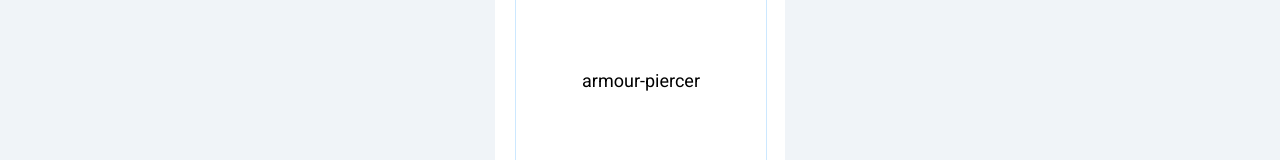
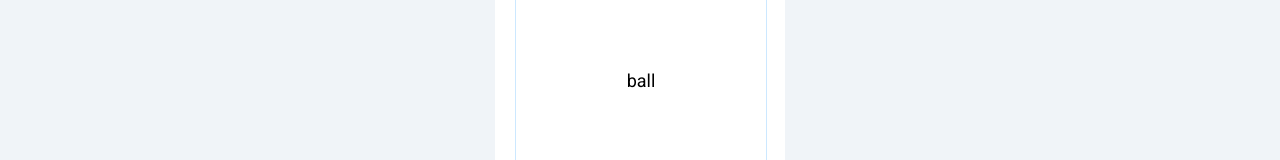
Before and after one commit to Abusik019/ps-vue-app, a Vue app: page / in a window 1280 px wide. Shown: the part 395-555 px from the top of the page. Built offline with nearby package versions, Linux system fonts and the light colour scheme.

Commit message:
les reactive

```diff
--- a/package.json
+++ b/package.json
@@ -20,6 +20,7 @@
     "eslint-plugin-vue": "^10.9.1",
     "globals": "^15.15.0",
     "prettier": "^3.8.3",
+    "sass-embedded": "^1.99.0",
     "vite": "^8.0.10",
     "vue-eslint-parser": "^10.4.0"
   }
--- a/src/App.vue
+++ b/src/App.vue
@@ -1,18 +1,31 @@
 <script setup>
+import { ref } from 'vue';
 import Score from './components/Score.vue';
 import Button from './components/Button.vue';
 import Card from './components/Card.vue';
+
+const score = ref(100);
+const card = ref({
+	word: "ball",
+	translation: "мяч",
+	state: "closed",
+	status: "pending"
+});
+
+function stateUpdate(){
+	card.value.state = card.value.state === 'closed' ? 'opened' : 'closed';
+}
 
 </script>
 
 <template>
 	<header class="header">
 		<h1>Запомни слово</h1>
-		<Score value="100"/>
+		<Score :value="score"/>
 	</header>
 	<main class="main">
 		<!-- <Button>Начать игру</Button> -->
-		 <Card />
+		 <Card v-bind="card" @rotate="stateUpdate"/>
 	</main>
 </template>
 
--- a/src/components/Card.vue
+++ b/src/components/Card.vue
@@ -1,12 +1,29 @@
 <script setup>
 import { ref } from 'vue';
 
+const props = defineProps({
+    word: {
+        type: String,
+        default: ''
+    },
+    translation: {
+        type: String,
+        default: ''
+    },
+    state: {
+        type: String,
+        default: 'closed'
+    },
+    status: {
+        type: String,
+        default: 'pending'
+    },
+})
+
 const emit = defineEmits(['rotate', 'changeStatus']);
-const isFlipped = ref(false);
 
 const handleRotate = () => {
-    isFlipped.value = !isFlipped.value;
-    emit('rotate', isFlipped.value);
+    emit('rotate', props.state);
 }
 </script>
 
@@ -14,7 +31,7 @@ const handleRotate = () => {
     <div class="card">
         <div class="content">
             <span class="index">02</span>
-            <h3>{{ isFlipped ? 'бронебойщик' : 'armour-piercer' }}</h3>
+            <h3>{{ state == 'opened' ? translation : word }}</h3>
             <button class="rotate" @click="handleRotate">Перевернуть</button>
         </div>
     </div>
```
Also changed, not shown: 1 other file (tests, documents, lock files or other folders).
